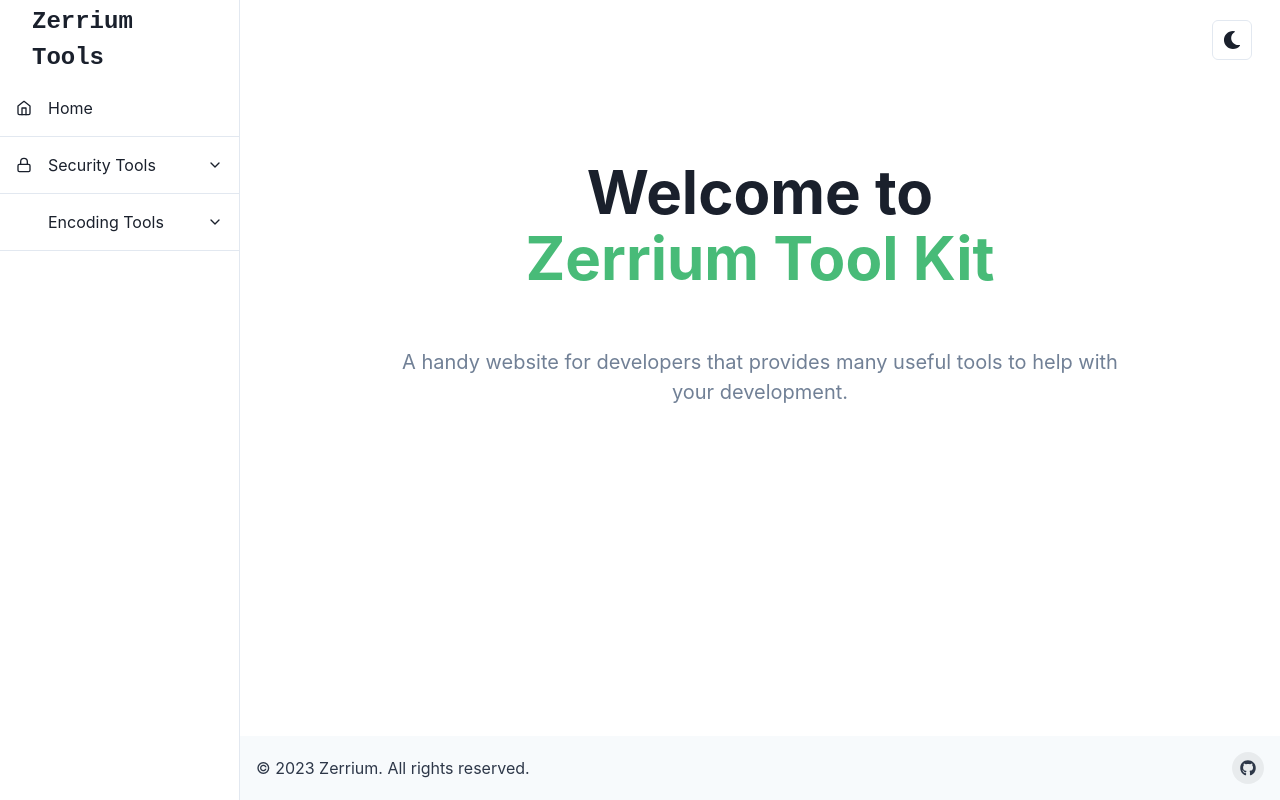
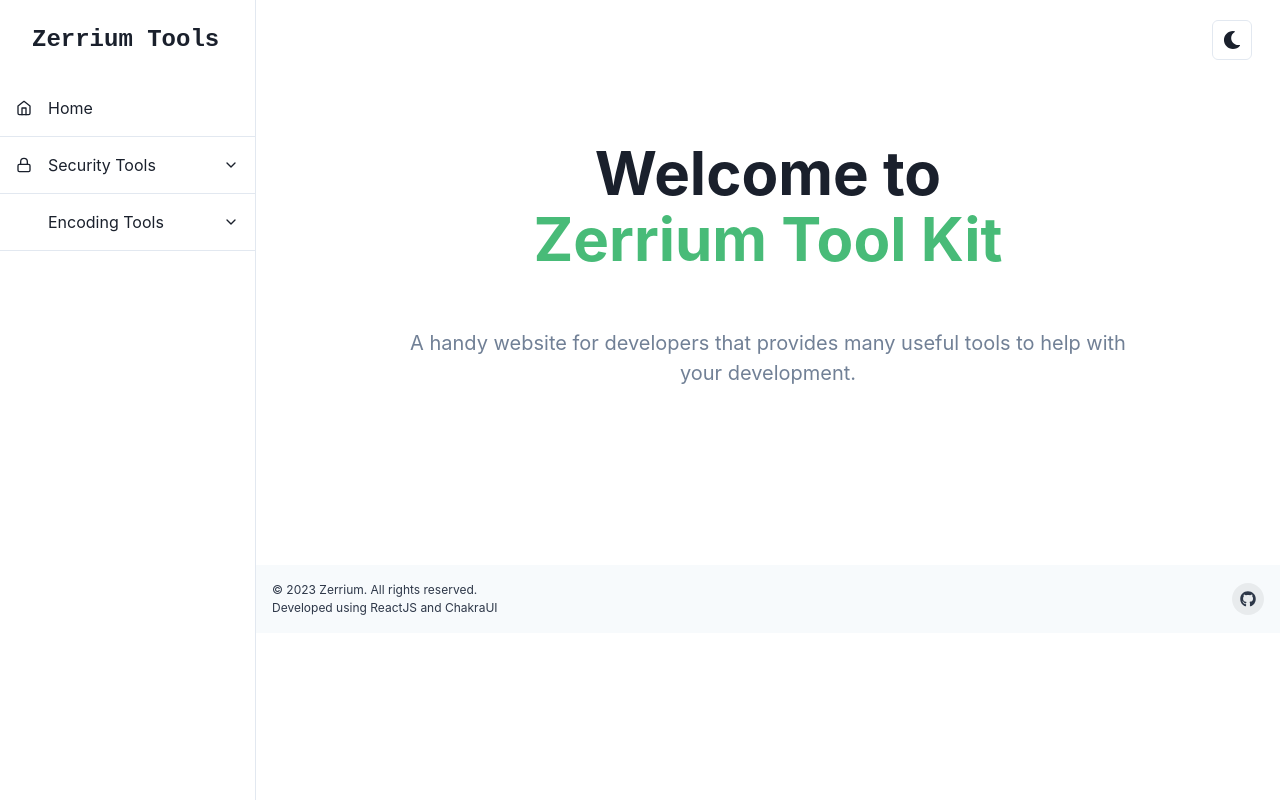
Before and after one commit to zerrium/zerrium-tools, a React (Create React App) app: page / in a window 1280 px wide. Built offline with nearby package versions, Linux system fonts and the light colour scheme.

Commit message:
Fixed footer, home page, and Page wrapper

```diff
--- a/src/components/Footer.tsx
+++ b/src/components/Footer.tsx
@@ -15,6 +15,7 @@ const SocialButton = ({
 }) => {
   return (
     <chakra.button
+      target="_blank"
       bg={useColorModeValue('blackAlpha.100', 'whiteAlpha.100')}
       rounded={'full'}
       w={8}
@@ -48,9 +49,13 @@ export function Footer() {
         spacing={4}
         justify={{ base: 'center', md: 'space-between' }}
         align={{ base: 'center', md: 'center' }}>
-        <Text>© 2023 Zerrium. All rights reserved.</Text>
+        <Box>
+          <Text fontSize="12">© 2023 Zerrium. All rights reserved.</Text>
+          <Text fontSize="12">Developed using <a href="https://react.dev/" target="_blank">ReactJS</a> and <a
+            href="https://chakra-ui.com/" target="_blank">ChakraUI</a></Text>
+        </Box>
         <Stack direction={'row'} spacing={6}>
-          <SocialButton label={'Twitter'} href={'#'}>
+          <SocialButton label={'GitHub'} href={'https://github.com/zerrium/zerrium-tools'}>
             <FaGithub/>
           </SocialButton>
         </Stack>
--- a/src/components/Page.tsx
+++ b/src/components/Page.tsx
@@ -44,6 +44,8 @@ const LinkItems: Array<LinkItemProps> = [
 
 const Page: React.FC<React.PropsWithChildren> = ({ children }) => {
   const { isOpen, onOpen, onClose } = useDisclosure()
+  const link = window.location.pathname.replace("/", "")
+
   return (
     <ChakraProvider theme={theme}>
       <Box>
@@ -61,14 +63,14 @@ const Page: React.FC<React.PropsWithChildren> = ({ children }) => {
         </Drawer>
         {/* mobilenav */}
         <MobileNav display={{ base: 'flex', md: 'none' }} onOpen={onOpen} position="fixed" w="100%"/>
-        <Box ml={{ base: 0, md: 60 }}>
+        <Box ml={{ base: 0, md: "30%", lg: "25%", xl: "20%", "2xl": "17%" }}>
           <Box position="fixed" right="0" zIndex="9999" p="5" display={{ base: "none", md: "block" }}>
             <ColorModeSwitcher/>
           </Box>
           <Box px="25" pb="120" pt={{ base: "100", md: "15" }}>
             {children}
           </Box>
-          <Box position="fixed" bottom="0" left="0" right="0" ml={{ base: 0, md: 60 }}>
+          <Box position="absolute" bottom="0" left="0" right="0" ml={{ base: 0, md: "30%", lg: "25%", xl: "20%", "2xl": "17%" }}>
             <Footer/>
           </Box>
         </Box>
@@ -87,7 +89,7 @@ const SidebarContent = ({ onClose, ...rest }: SidebarProps) => {
       bg={useColorModeValue('white', 'gray.900')}
       borderRight="1px"
       borderRightColor={useColorModeValue('gray.200', 'gray.700')}
-      w={{ base: 'full', md: 60 }}
+      w={{ base: 'full', md: "30%", lg: "25%", xl: "20%", "2xl": "17%" }}
       pos="fixed"
       h="full"
       {...rest}
@@ -101,9 +103,9 @@ const SidebarContent = ({ onClose, ...rest }: SidebarProps) => {
       <Box>
         <Accordion allowMultiple width="100%" maxW="lg" rounded="lg">
           {LinkItems.map((link) => (
-            <>
+            <React.Fragment key={link.name}>
               {link.child ? (
-                <AccordionItem>
+                <AccordionItem key={link.name}>
                   <AccordionButton
                     display="flex"
                     alignItems="center"
@@ -146,7 +148,7 @@ const SidebarContent = ({ onClose, ...rest }: SidebarProps) => {
                   {link.name}
                 </NavItem>
               )}
-            </>
+            </React.Fragment>
           ))}
         </Accordion>
       </Box>
@@ -199,7 +201,7 @@ interface MobileProps extends FlexProps {
 const MobileNav = ({ onOpen, ...rest }: MobileProps) => {
   return (
     <Flex
-      ml={{ base: 0, md: 60 }}
+      ml={{ base: 0, md: "30%", lg: "25%", xl: "20%", "2xl": "17%" }}
       px={{ base: 4, md: 24 }}
       height="20"
       alignItems="center"
--- a/src/pages/Home.tsx
+++ b/src/pages/Home.tsx
@@ -10,7 +10,7 @@ export function Home() {
           as={Box}
           textAlign={'center'}
           spacing={{ base: 8, md: 14 }}
-          py={{ base: 20, md: 36 }}>
+          py={{ base: "10%", md: "12%", lg: "15%", xl: "17%", "2xl": "35%" }}>
           <Heading
             fontWeight={700}
             fontSize={{ base: '5xl', md: '6xl' }}
```
